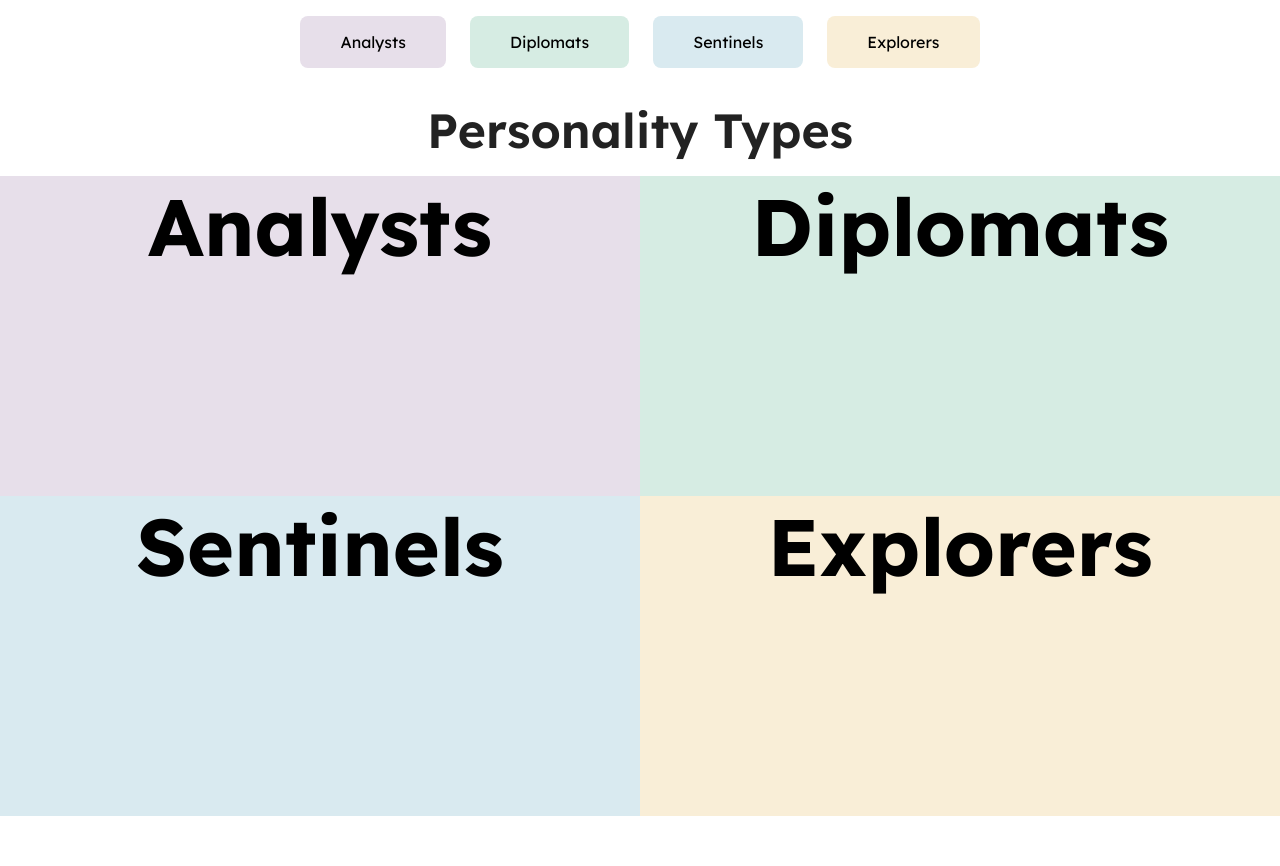
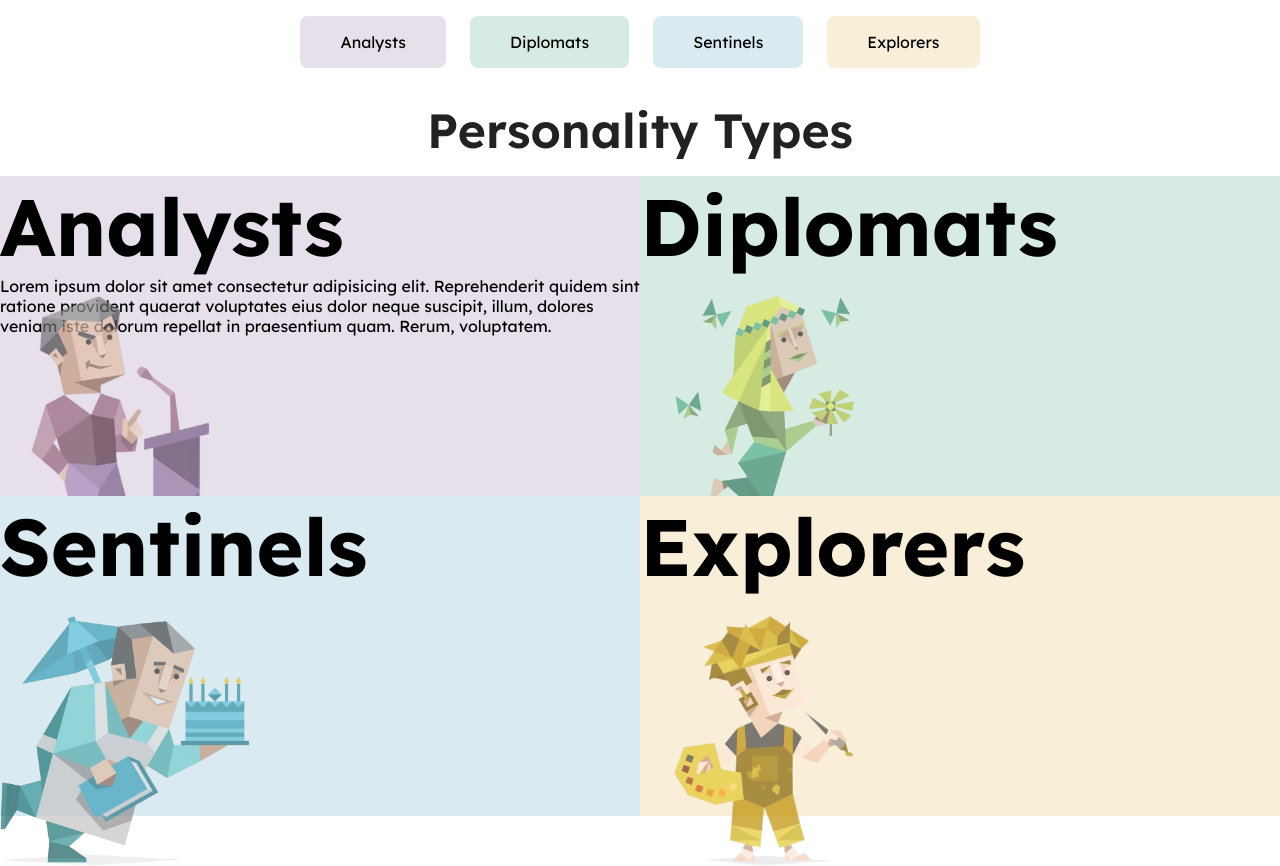
Before and after one commit to nmarcusg/mbti-midterm-exam, a plain HTML site: page index.html in a window 1280 px wide. Before the commit the page ends 816 px from the top, so only its background shows below. Drawn offline with Linux system fonts and the light colour scheme.

Commit message:
added images

```diff
--- a/index.html
+++ b/index.html
@@ -66,17 +66,22 @@
         <div class="type-nav-container">
             <div class="type-nav analyst">
                 <h2 class="type-header">Analysts</h2>
+                <img src="images/analyst-entp-debater.png" alt="" class="analyst-avatar">
+                <p>Lorem ipsum dolor sit amet consectetur adipisicing elit. Reprehenderit quidem sint ratione provident quaerat voluptates eius dolor neque suscipit, illum, dolores veniam iste dolorum repellat in praesentium quam. Rerum, voluptatem.</p>
             </div>
             <div class="type-nav diplomat">
                 <h2 class="type-header">Diplomats</h2>
+                <img src="images/diplomat-infp-mediator.png" alt="" class="analyst-avatar">
             </div>
         </div>
         <div class="type-nav-container">
             <div class="type-nav sentinel">
                 <h2 class="type-header">Sentinels</h2>
+                <img src="images/sentinel-esfj-consul.png" alt="" class="analyst-avatar">
             </div>
             <div class="type-nav explorer">
                 <h2 class="type-header">Explorers</h2>
+                <img src="images/explorer-isfp-adventurer.png" alt="" class="analyst-avatar">
             </div>
         </div>
     </section>
--- a/style.css
+++ b/style.css
@@ -102,6 +102,7 @@ html {
 .header {
     display: flex;
     justify-content: center;
+    position: relative;
 }
 .header-text {
     font-size: clamp(1.5rem, 10vw, 3rem);
@@ -120,9 +121,11 @@ html {
     display: flex;
     width: 50%;
     height: 40vh;
-    justify-content: center;
+    justify-content: flex-start;
     transition: 0.3s ease;
     flex: 350px;
+    position: relative;
+    flex-direction: column;
 }
 
 .type-nav:hover {transition: 0.3s ease-in-out;}
@@ -151,4 +154,15 @@ html {
     color: white;
 }
 
+.analyst-avatar {
+    max-height: 250px;
+    position: absolute;
+    top: 120px;
+    left: 0;
+    opacity: 70%;
+}
+
+..type-nav:hover > .analyst-avatar {
+    opacity: 1;
+}
 /* main */
```
